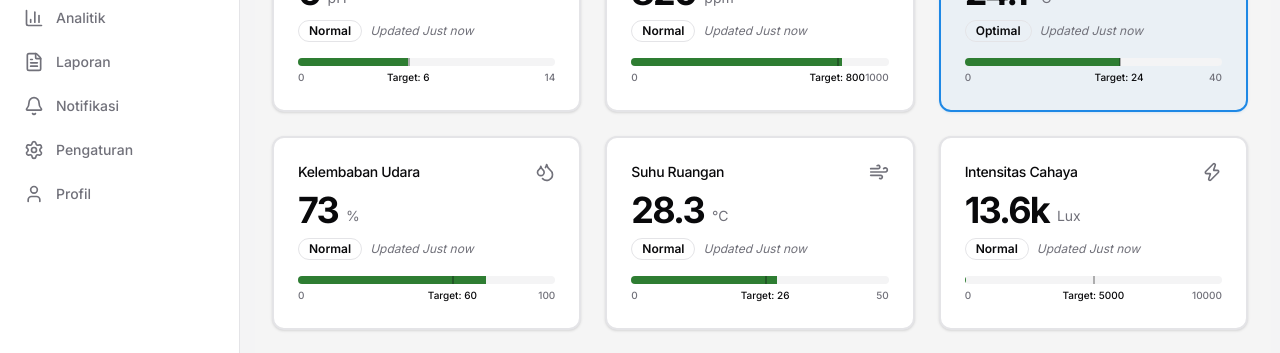
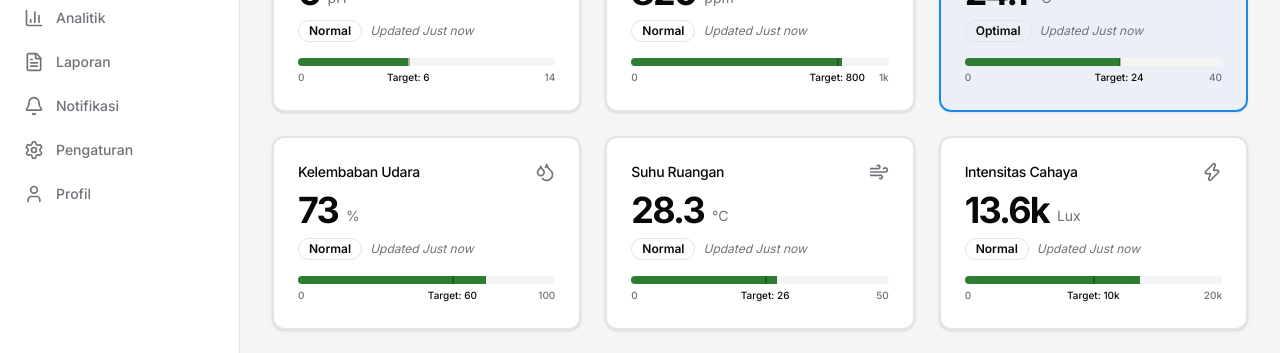
Before and after one commit to frumpfruit/plantelligence, a Next.js app: page /monitoring in a window 1280 px wide. Shown: the part 274-627 px from the top of the page. Built offline with nearby package versions, Linux system fonts and the light colour scheme.

Commit message:
fix: parse 'k' suffix in sensor values for accurate Lux bar positioning

```diff
--- a/src/app/(dashboard)/monitoring/page.tsx
+++ b/src/app/(dashboard)/monitoring/page.tsx
@@ -18,13 +18,20 @@ export default function MonitoringPage() {
     showToast("Memperbarui data sensor...", "info")
   }
 
+  const parseSensorValue = (val: string | number) => {
+    if (typeof val === "string" && val.toLowerCase().endsWith("k")) {
+      return parseFloat(val) * 1000
+    }
+    return parseFloat(String(val))
+  }
+
   const sensors = [
     { title: "Sensor pH Air", val: data.ph, unit: "pH", icon: FlaskConical, color: "primary", target: 6.0, max: 14, status: data.ph < 5.5 ? "Critical" : data.ph < 6.0 ? "Warning" : "Normal" },
     { title: "Sensor Nutrisi (TDS)", val: data.tds, unit: "ppm", icon: Activity, color: "warning", target: 800, max: 1000, status: data.tds < 600 ? "Critical" : data.tds < 800 ? "Warning" : "Normal" },
     { title: "Suhu Air", val: data.tempWater, unit: "°C", icon: Thermometer, color: "info", target: 24.0, max: 40, status: (data.tempWater < 23.5 || data.tempWater > 24.5) ? "Warning" : "Optimal" },
     { title: "Kelembaban Udara", val: data.humidity, unit: "%", icon: Droplets, color: "primary", target: 60, max: 100, status: data.humidity < 40 ? "Warning" : "Normal" },
     { title: "Suhu Ruangan", val: data.tempAir, unit: "°C", icon: Wind, color: "primary", target: 26.0, max: 50, status: data.tempAir > 32 ? "Critical" : data.tempAir > 30 ? "Warning" : "Normal" },
-    { title: "Intensitas Cahaya", val: data.lux, unit: "Lux", icon: Zap, color: "primary", target: 5000, max: 10000, status: "Normal" },
+    { title: "Intensitas Cahaya", val: data.lux, unit: "Lux", icon: Zap, color: "primary", target: 10000, max: 20000, status: "Normal" },
   ]
 
   const getStatusColorClass = (status: string) => {
@@ -116,7 +123,7 @@ export default function MonitoringPage() {
                           sensor.status === "Warning" ? "bg-warning" : "bg-primary"
                         )}
                         initial={{ width: 0 }}
-                        animate={{ width: `${Math.min((parseFloat(String(sensor.val)) / sensor.max) * 100, 100)}%` }}
+                        animate={{ width: `${Math.min((parseSensorValue(sensor.val) / sensor.max) * 100, 100)}%` }}
                       />
                     </div>
 
@@ -126,9 +133,9 @@ export default function MonitoringPage() {
                         className="absolute -translate-x-1/2 whitespace-nowrap text-foreground"
                         style={{ left: `${(sensor.target / sensor.max) * 100}%` }}
                       >
-                        Target: {sensor.target}
+                        Target: {sensor.target >= 1000 ? `${sensor.target / 1000}k` : sensor.target}
                       </span>
-                      <span className="absolute right-0">{sensor.max}</span>
+                      <span className="absolute right-0">{sensor.max >= 1000 ? `${sensor.max / 1000}k` : sensor.max}</span>
                     </div>
                   </div>
                 )}
```
